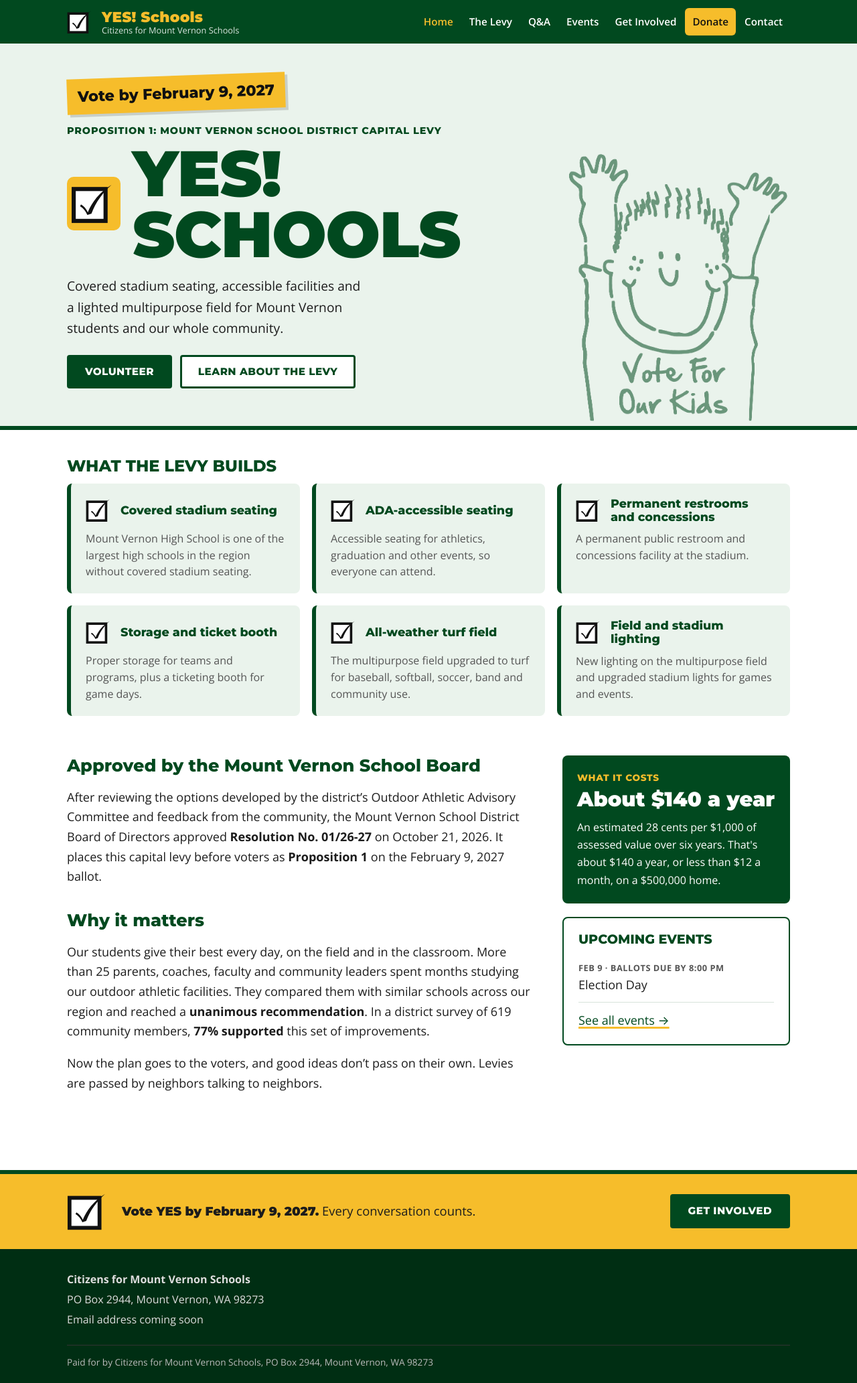
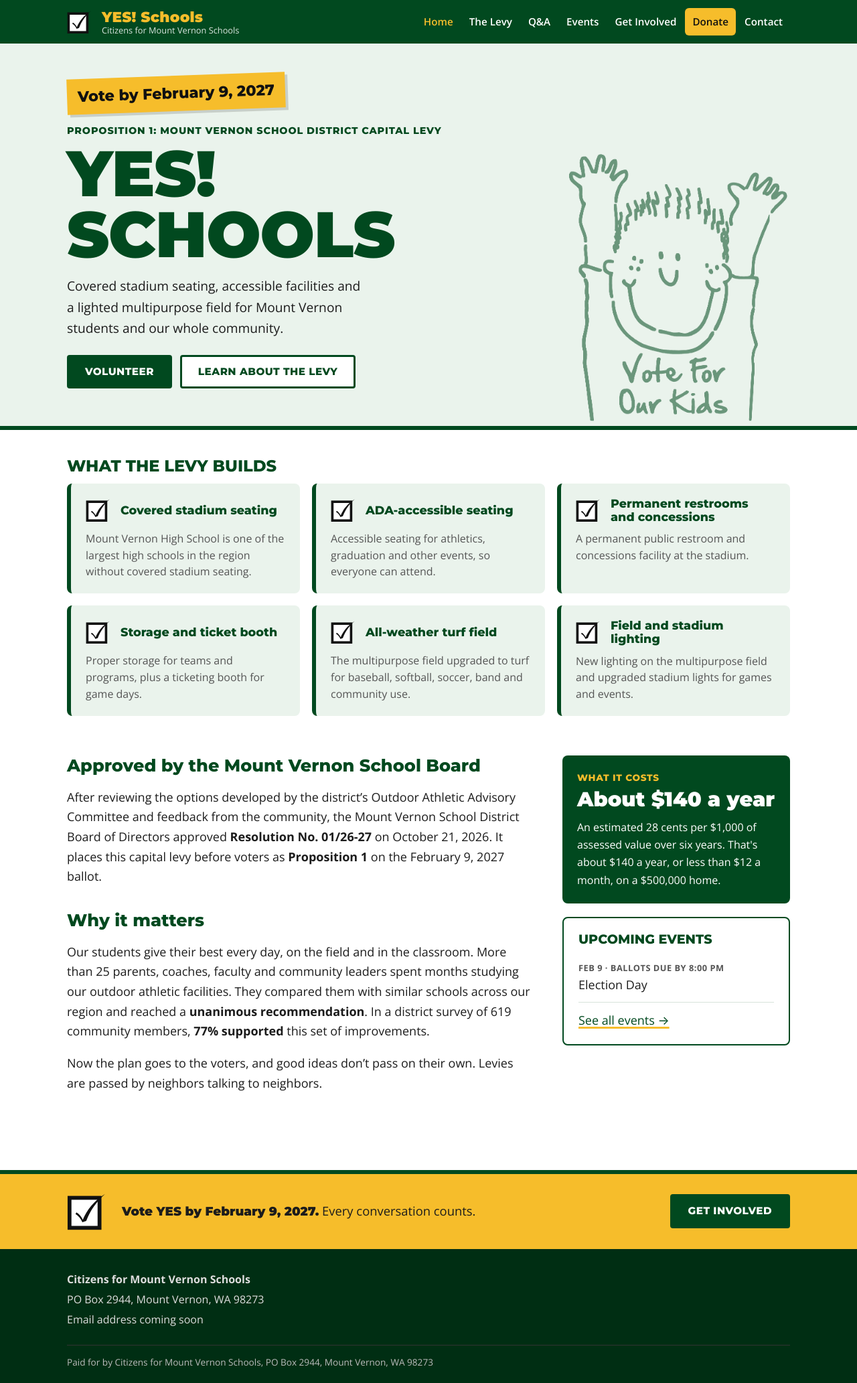
Before and after one commit to Citizens-for-Mount-Vernon-Schools/cmvs-website, a Jekyll site: the page built from index.md, in a window 1280 px wide. Shown: the whole page at 67% size. Built offline with Jekyll 4.4.1, drawn with Linux system fonts in a browser that asks for light colours.

Commit message:
Remove checkmark beside the home banner headline
Co-Authored-By: Claude Opus 5.5 <noreply@anthropic.com>
Claude-Session: https://claude.ai/code/session_01SpCqsKiyYi6ZBD9uFZkAdm

```diff
--- a/_layouts/home.html
+++ b/_layouts/home.html
@@ -6,7 +6,7 @@ layout: default
     <div class="hero-copy">
       {% if page.vote_badge %}<p class="vote-badge">{{ page.vote_badge }}</p>{% endif %}
       {% if page.hero_kicker %}<p class="kicker">{{ page.hero_kicker }}</p>{% endif %}
-      <h1><img class="hero-check" src="{{ '/assets/images/check.svg' | relative_url }}" alt="" width="72" height="72">{{ page.hero_heading }}</h1>
+      <h1>{{ page.hero_heading }}</h1>
       <p class="lead">{{ page.hero_text }}</p>
       <div class="actions">
         {% if page.button_text and page.button_text != "" %}<a class="button dark" href="{% include link.html url=page.button_link %}">{{ page.button_text }}</a>{% endif %}
--- a/assets/css/style.css
+++ b/assets/css/style.css
@@ -176,7 +176,6 @@ h3 { font-size: 1.1rem; font-weight: 800; margin: 0 0 .25rem; }
 .hero-inner { grid-template-columns: minmax(0, 1fr) minmax(220px, 330px); gap: 32px; align-items: end; padding-top: 48px; }
 .hero-copy { padding-bottom: 56px; }
 .hero h1 { color: var(--green); display: flex; align-items: center; gap: 18px; }
-.hero h1 .hero-check { width: clamp(52px, 8vw, 80px); height: auto; background: var(--yellow); border-radius: 10px; padding: 6px; }
 .hero .kicker { color: var(--green); }
 .hero .lead { color: var(--ink); }
 .vote-badge { background: var(--yellow); color: var(--black); }
```
